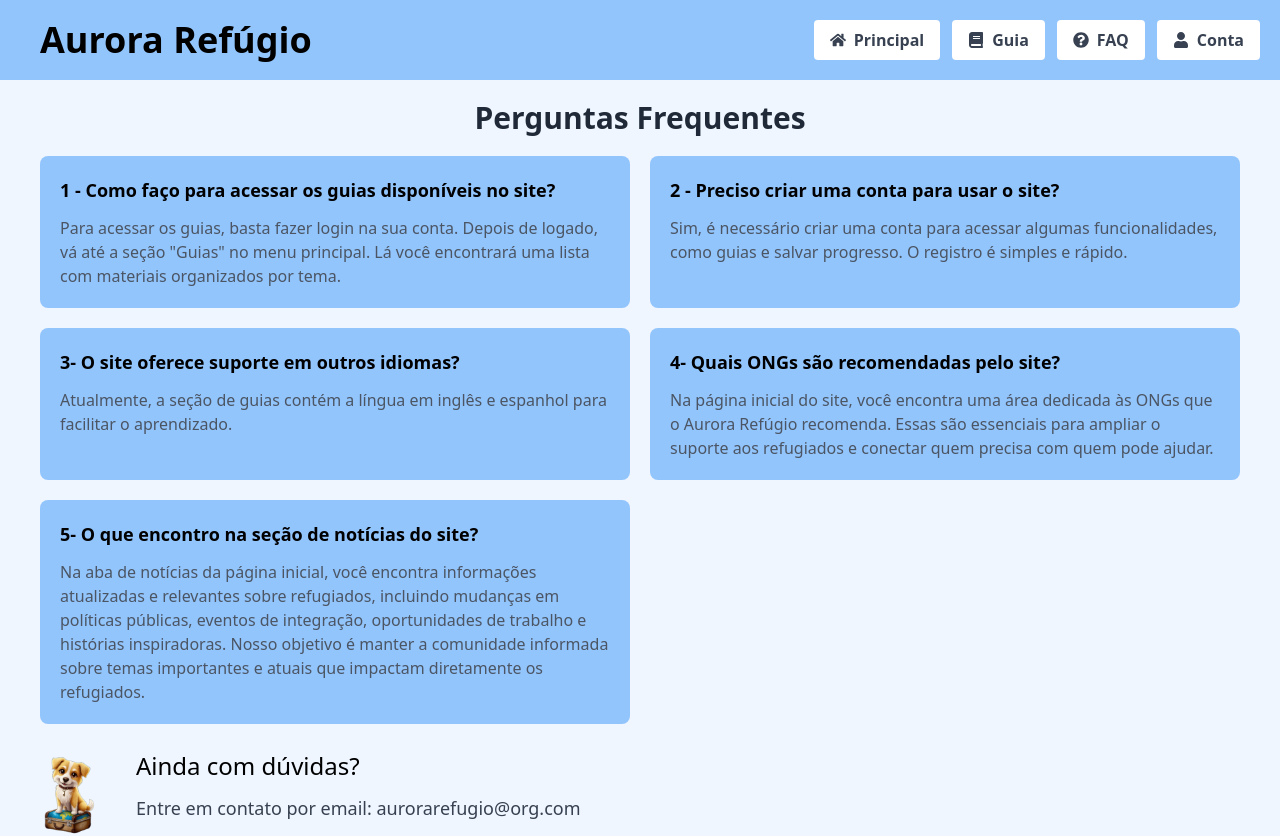
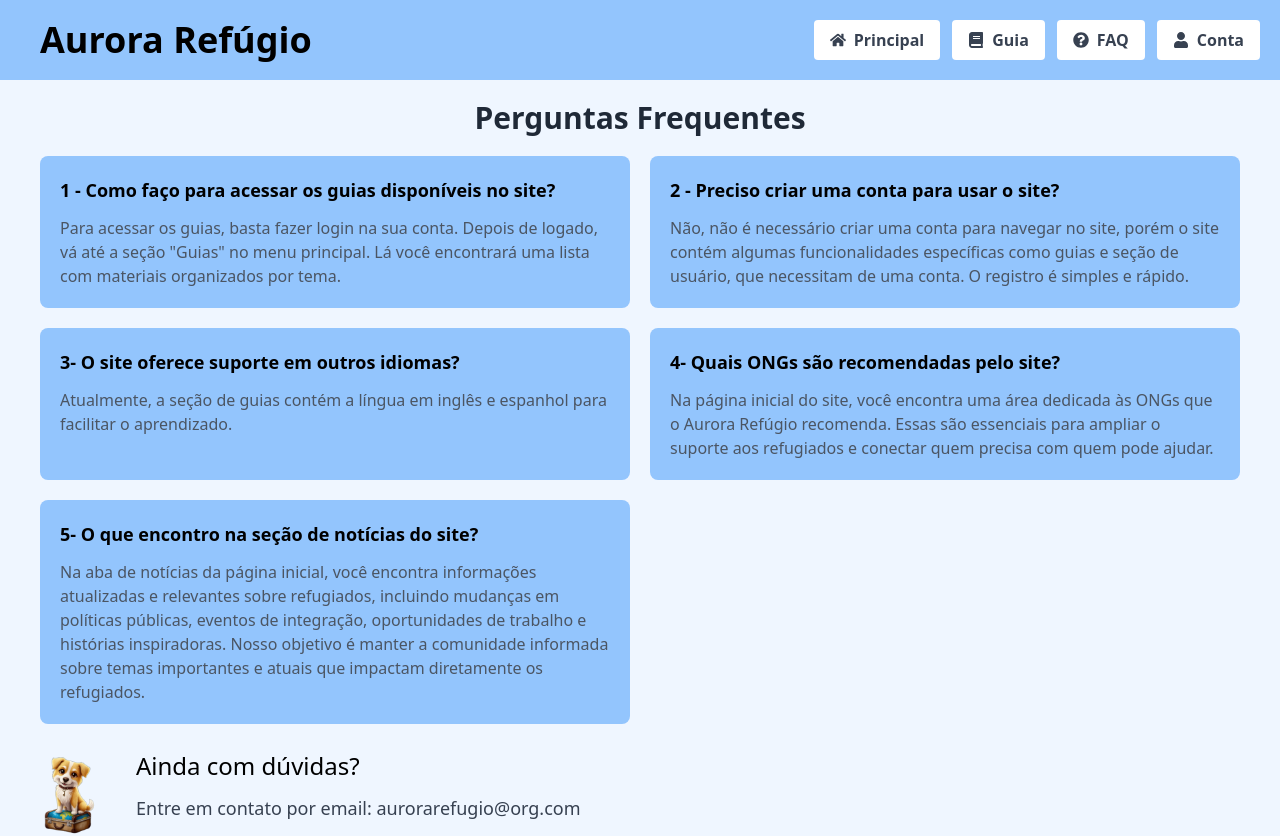
Before and after one commit to Jotagamaral/Site_Refugiados, a React (Create React App) app in the folder frontend/: page /faq in a window 1280 px wide. Shown: the top 836 px of the page. Built offline with nearby package versions, Linux system fonts and the light colour scheme; no server answers.

Commit message:
Update FaqSection.js

```diff
--- a/frontend/src/sections/FAQ/FaqSection.js
+++ b/frontend/src/sections/FAQ/FaqSection.js
@@ -9,7 +9,7 @@ const FaqSection = () => {
     },
     {
       question: '2 - Preciso criar uma conta para usar o site?',
-      answer: 'Sim, é necessário criar uma conta para acessar algumas funcionalidades, como guias e salvar progresso. O registro é simples e rápido.'
+      answer: 'Não, não é necessário criar uma conta para navegar no site, porém o site contém algumas funcionalidades específicas como guias e seção de usuário, que necessitam de uma conta. O registro é simples e rápido.'
     },
     {
       question: '3- O site oferece suporte em outros idiomas?',
```
